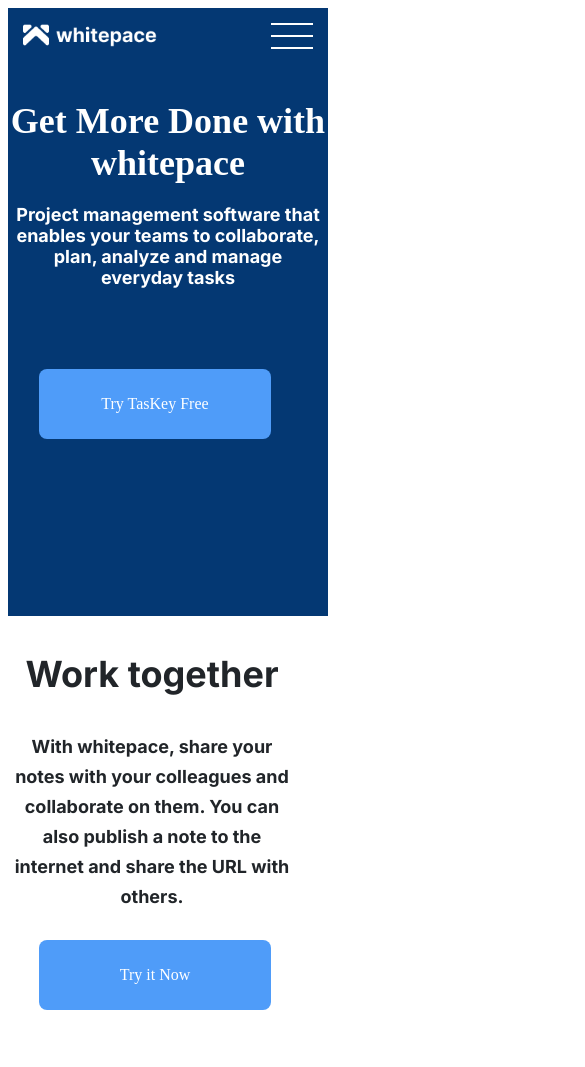
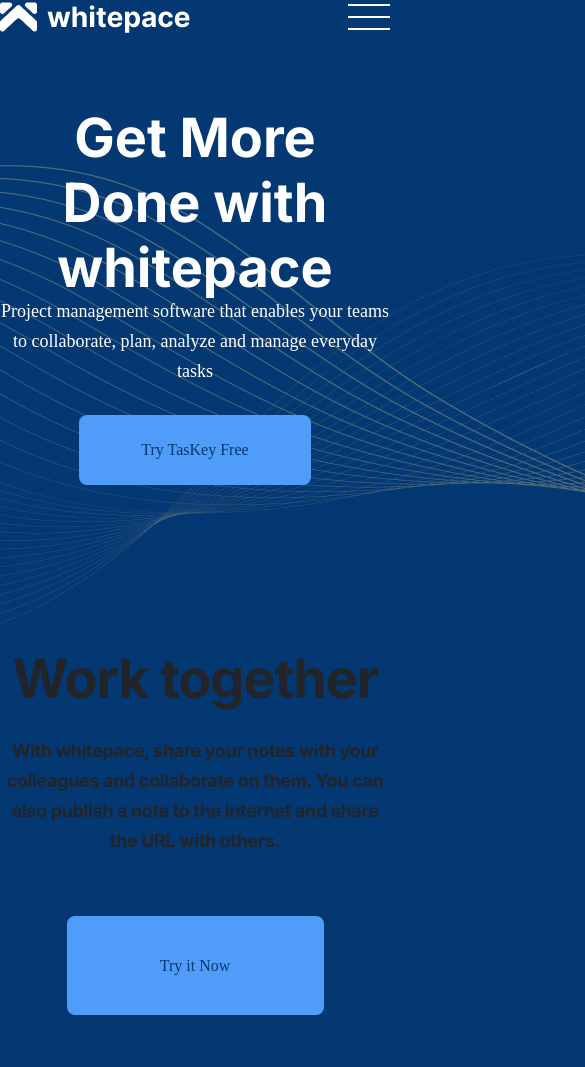
Before and after one commit to MGPKrohn/Prova-PT-Pratica, a plain HTML site: page index.html in a window 390 px wide. Shown: the top 1067 px of the page, 585 px wide, since content can reach past the window. Drawn offline with Linux system fonts and the light colour scheme.

Commit message:
Update2Chance

```diff
--- a/css/index.css
+++ b/css/index.css
@@ -1,18 +1,23 @@
 @import url('https://fonts.googleapis.com/css2?family=Inter:wght@700&display=swap');
 @import url('https://fonts.googleapis.com/css2?family=DM+Sans&family=Inter:wght@700&display=swap');
 
-@media screen and (max-width:320px) {
+@media (max-width:320px) {
+    * {
+        margin: 0;
+        padding: 0;
+    }
 
-}
-body{
+    body {
         max-height: auto;
         max-width: 320px;
         color: #043873;
     }
+
     #logo {
         width: 134px;
         height: 24px;
     }
+
     .nav {
         position: relative;
         justify-content: space-between;
@@ -50,7 +55,7 @@ body{
         left: 31px;
         margin-top: 58px;
         position: relative;
-    ;
+
     }
 
     #titulo2 {
@@ -129,6 +134,156 @@ body{
         letter-spacing: -0.02em;
         color: #FFFFFF;
     }
-@media screen and (max-width:768px){
+}
+@media (max-width:768px) {
+    * {
+        margin: 0;
+        padding: 0;
+    }
+
+    body {
+        max-width: 768;
+        color: #043873;
+    }
+
+    .nav {
+        display: flex;
+        flex-direction: row;
+        background-color: #043873;
+        align-items: center;
+        justify-content: space-between;
+    }
+
+    .home {
+        display: flex;
+        flex-direction: column;
+        justify-content: center;
+        align-items: center;
+        background-color: #043873;
+    }
+
+    .titulo {
+        display: contents;
+        position: relative;
+    }
+
+    #backimg {
+        position: absolute;
+    }
+
+    #titulo1 {
+        position: absolute;
+        font-family: 'Inter';
+        font-weight: 700;
+        font-size: 54px;
+        line-height: 65px;
+        text-align: center;
+        color: #FFFFFF;
+        margin-top: -275px;
+    }
+
+    #titulo2 {
+        position: absolute;
+        font-style: normal;
+        font-weight: 400;
+        font-size: 18px;
+        line-height: 30px;
+        text-align: center;
+        color: #FFFFFF;
+        margin-top: 2px;
+    }
+
+    .buton {
+        position: absolute;
+        margin-top: 220px;
+        width: 232px;
+        height: 70px;
+        background: #4F9CF9;
+        border-radius: 8px;
+        display: flex;
+        justify-content: center;
+        align-items: center;
+    }
+
+    .home2 {
+        display: flex;
+        flex-direction: column;
+        justify-content: center;
+        align-items: center;
+    }
+
+    #tth1 {
+        font-family: 'Inter';
+        font-style: normal;
+        font-weight: 700;
+        font-size: 54px;
+        line-height: 65px;
+        text-align: center;
+        letter-spacing: -0.02em;
+        margin-bottom: 25px;
+        color: #212529;
+    }
+
+    #ph1 {
+        font-family: 'Inter';
+        font-style: normal;
+        font-weight: 400;
+        font-size: 18px;
+        line-height: 30px;
+        text-align: center;
+        letter-spacing: -0.02em;
+        color: #212529;
+        margin-bottom: 60px;
+    }
+
+    .buton2 {
+        display: flex;
+        flex-direction: row;
+        justify-content: center;
+        align-items: center;
+        padding: 20px 40px;
+        gap: 10px;
+        width: 177px;
+        height: 59px;
+        background: #4F9CF9;
+        border-radius: 8px;
+        margin-bottom: 100px;
+    }
+
+    #work {
+        display: flex;
+        align-items: center;
+        justify-content: center;
+        width: 454px;
+        height: 422.67px;
+        margin-bottom: 105px;
+    }
+    .foter {
+        display: flex;
+        flex-direction: row;
+        justify-content: center;
+        align-items: center;
+        padding: 0px 16px;
+        height: 137px;
+        background: #043873;
+        gap: 103px;
+    }
+
+    #txtfoter {
+        font-family: 'Inter';
+        font-style: normal;
+        font-weight: 400;
+        font-size: 16px;
+        line-height: 20px;
+        letter-spacing: -0.02em;
+        color: #FFFFFF;
 
     }
+}
+*{
+    margin: 0;
+    padding: 0;
+}
+body{
+    background-color: #043873;
+}
--- a/index.html
+++ b/index.html
@@ -2,6 +2,8 @@
 <html>
 
 <head>
+    <meta name="viewport" content="width=device-width, initial-scale=1.0">
+    <meta http-equiv="X-UA-Compatible" content="IE=edge">
     <link rel="stylesheet" type="text/css" href="css\index.css">
     <meta charset="utf-8">
     <title>Prova</title>
@@ -13,21 +15,19 @@
     </header>
     <section class="home">
         <div class="titulo">
-
+            <img id="imgback" src="img\Element.png" alt="back">
             <p id="titulo1">Get More Done with whitepace</p>
             <p id="titulo2">Project management software that enables your teams to collaborate, plan, analyze and manage everyday tasks</p>
         </div>
         <div class="buton"><label id="txtbt1">Try TasKey Free</label></div>
     </section>
     <section class="home2">
-        <article class="art1">
             <h1 id="tth1">Work together</h1>
             <p id="ph1">With whitepace, share your notes with your colleagues and collaborate on them.
                 You can also publish a note to the internet and share the URL with others.
             </p>
-            <div class="buton"><label id="txtbt1">Try it Now</label></div>
+            <div class="buton2"><label id="txtbt1">Try it Now</label></div>
             <img id="work" src="img\Work Together Image.png" alt="sistema">
-        </article>
     </section>
     <section class="foter">
         <h3 id="txtfoter">Terms & privacy</h3>
```
Lines whose indentation alone changed are shown as unchanged.
